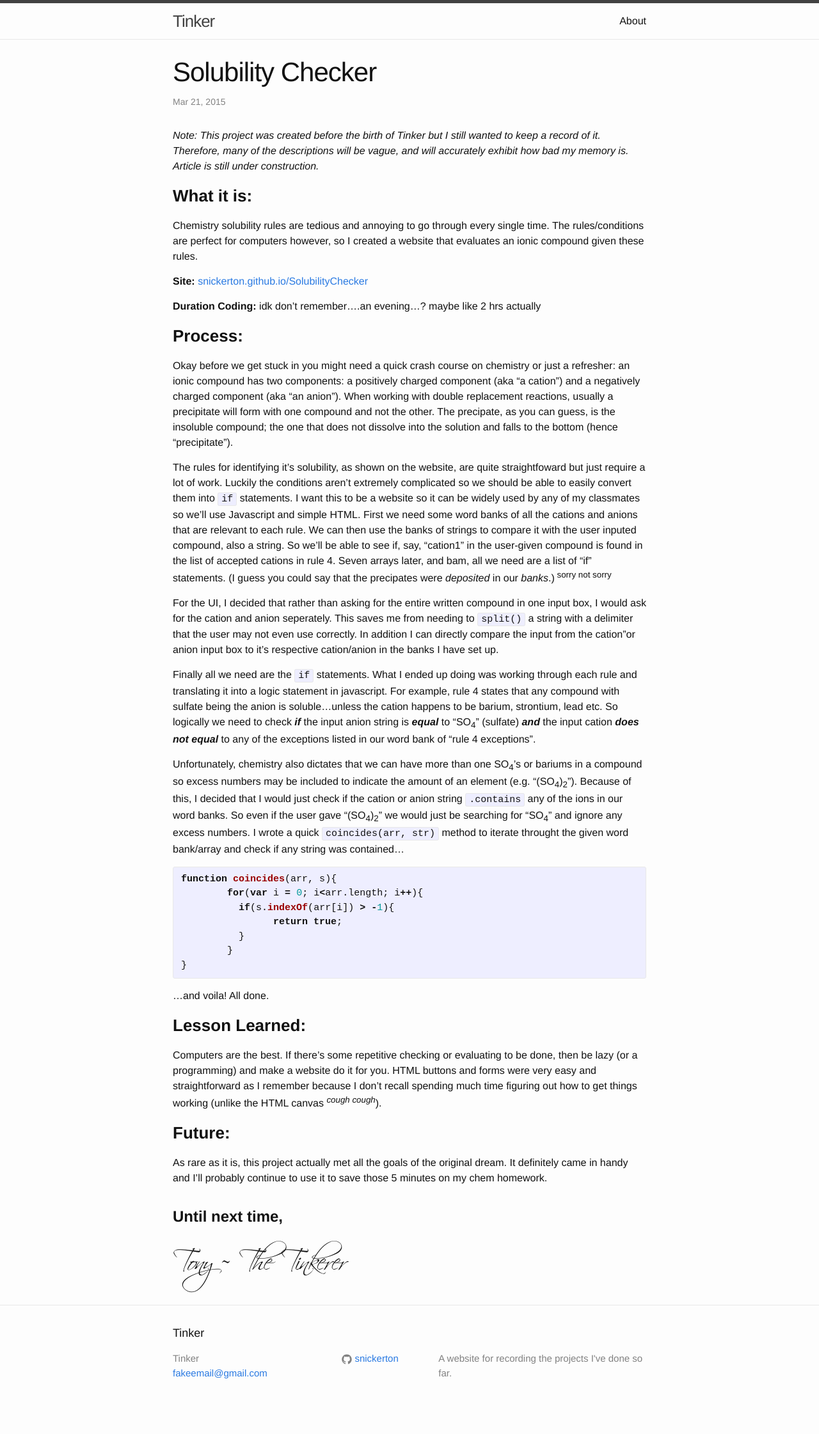
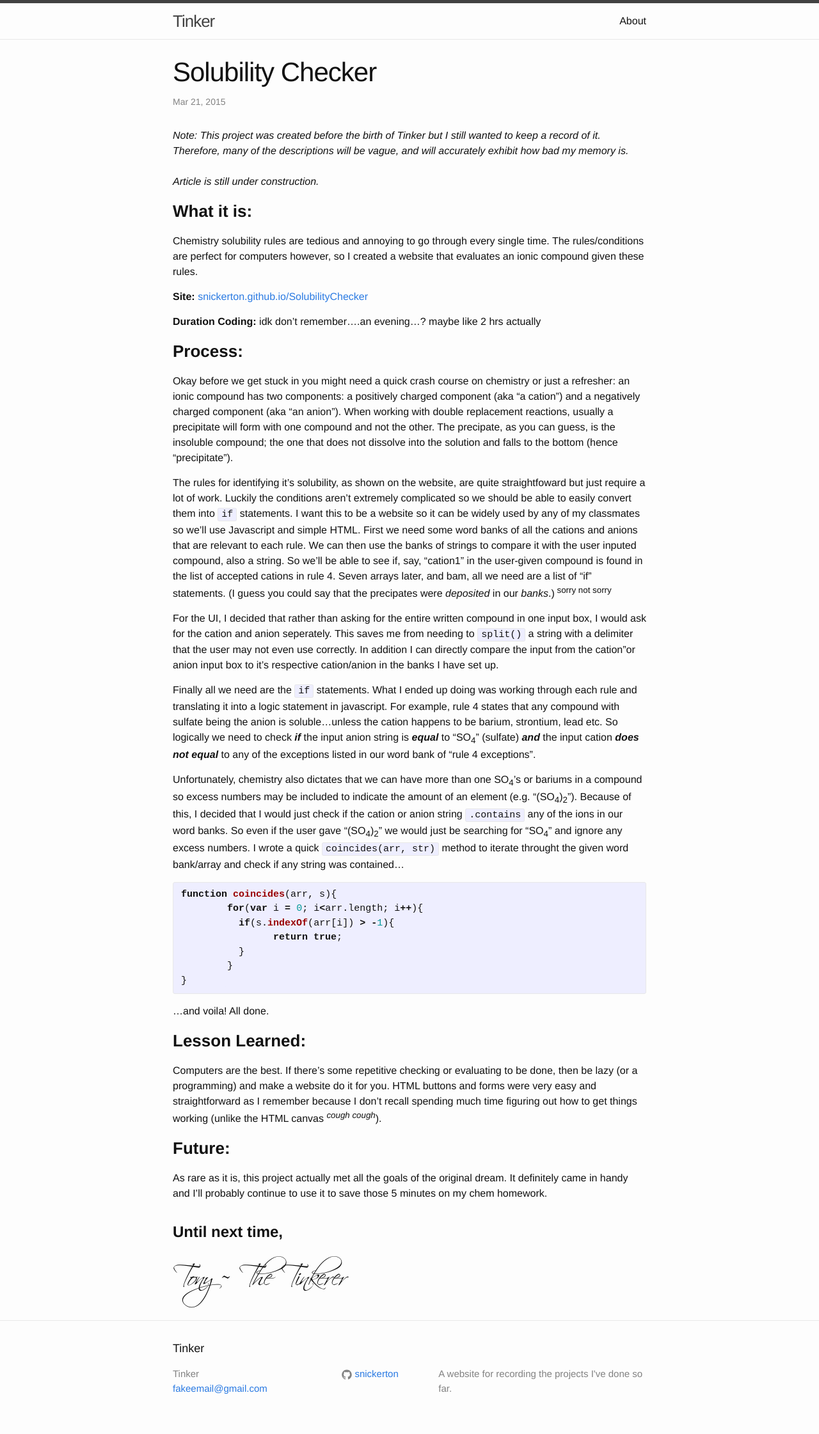
Before and after one commit to snickerton/snickerton.github.legacy, a Jekyll site: the page built from _posts/2015-03-21-Solubility-Checker.markdown, in a window 1280 px wide. Shown: the whole page at 64% size. Built offline with Jekyll 4.4.1, drawn with Linux system fonts in a browser that asks for light colours; before the commit the page ends 2218 px from its top, so only the background shows below that.

```diff
--- a/_posts/2015-03-21-Solubility-Checker.markdown
+++ b/_posts/2015-03-21-Solubility-Checker.markdown
@@ -7,7 +7,7 @@ categories: HTML projects
 ---
 
 
-<i>Note: This project was created before the birth of Tinker but I still wanted to keep a record of it. Therefore, many of the descriptions will be vague, and will accurately exhibit how bad my memory is. <br>
+<i>Note: This project was created before the birth of Tinker but I still wanted to keep a record of it. Therefore, many of the descriptions will be vague, and will accurately exhibit how bad my memory is. <br> <br>
 Article is still under construction.</i>
 
 <h3><b>What it is:</b></h3> Chemistry solubility rules are tedious and annoying to go through every single time. The rules/conditions are perfect for computers however, so I created a website that evaluates an ionic compound given these rules.
```
